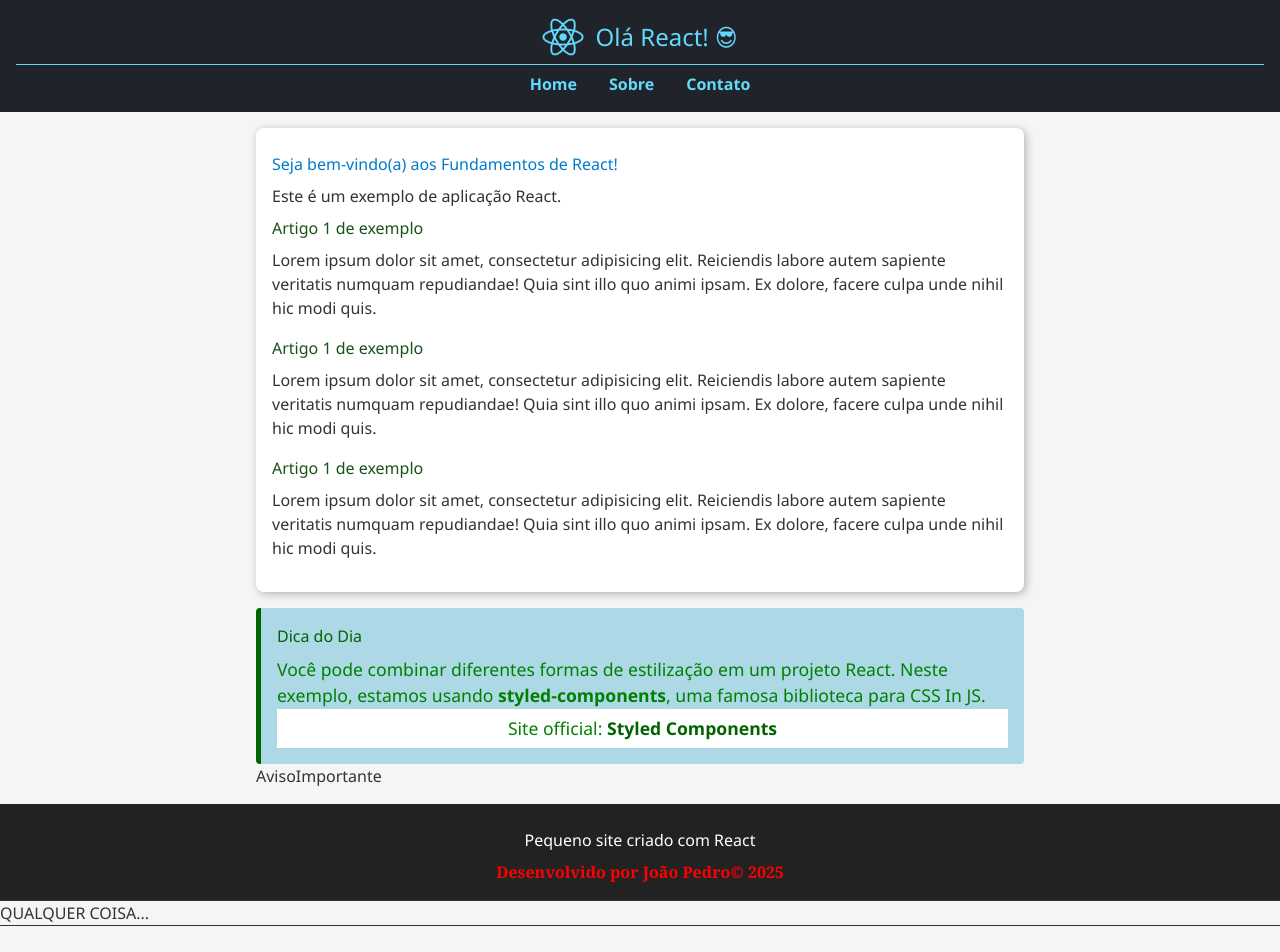
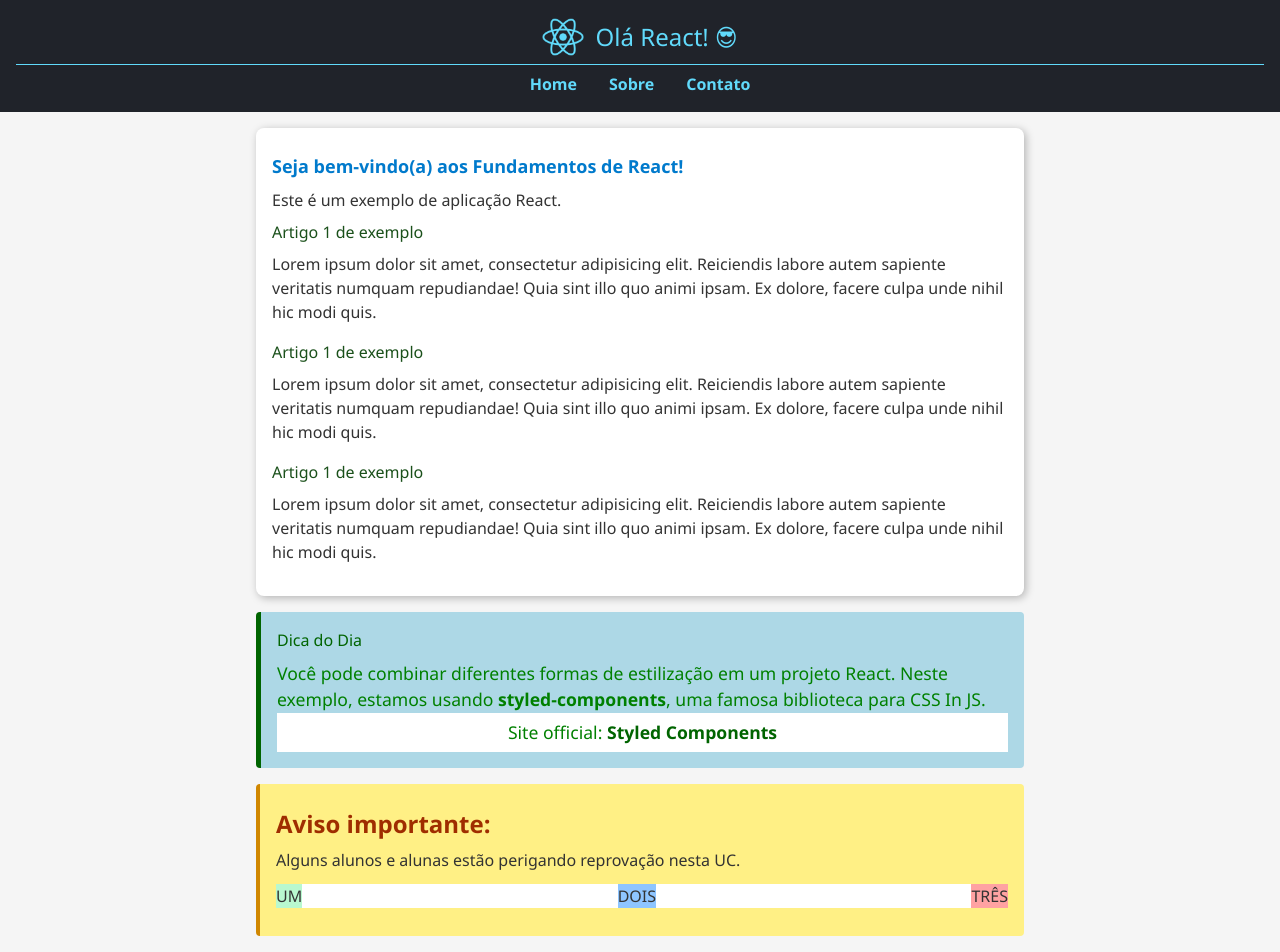
Before and after one commit to joaopedro-style/react-fundamentos, a React (Vite) app: page / in a window 1280 px wide. Shown: the top 952 px of the page. Before the commit the page ends 926 px from the top, so only its background shows below. Built offline with nearby package versions, Linux system fonts and the light colour scheme.

Commit message:
Aplica Classes tailwindcss

```diff
--- a/src/components/Conteudo/AvisoImportante/AvisoImportante.tsx
+++ b/src/components/Conteudo/AvisoImportante/AvisoImportante.tsx
@@ -1,3 +1,14 @@
 export default function AvisoImportante() {
-  return <div>AvisoImportante</div>;
+  return (
+    <section className="bg-yellow-200 border-l-4 border-yellow-600 p-4 mt-4 rounded">
+      <h3 className="font-bold text-2xl text-orange-800">Aviso importante:</h3>
+      <p>Alguns alunos e alunas estão perigando reprovação nesta UC.</p>
+
+      <div className="flex justify-between my-3 bg-white">
+        <div className="bg-green-200">UM</div>
+        <div className="bg-blue-300">DOIS</div>
+        <div className="bg-red-300">TRÊS</div>
+      </div>
+    </section>
+  );
 }
--- a/src/components/Conteudo/Conteudo.tsx
+++ b/src/components/Conteudo/Conteudo.tsx
@@ -10,7 +10,9 @@ export default function Conteudo() {
       <section
         className={`${estilos.principal} ${estilos.arredondada} ${estilos.sombra}`}
       >
-        <h2>Seja bem-vindo(a) aos Fundamentos de React!</h2>
+        <h2 className="font-bold text-lg">
+          Seja bem-vindo(a) aos Fundamentos de React!
+        </h2>
         <p>Este é um exemplo de aplicação React.</p>
 
         <Artigo />
```
